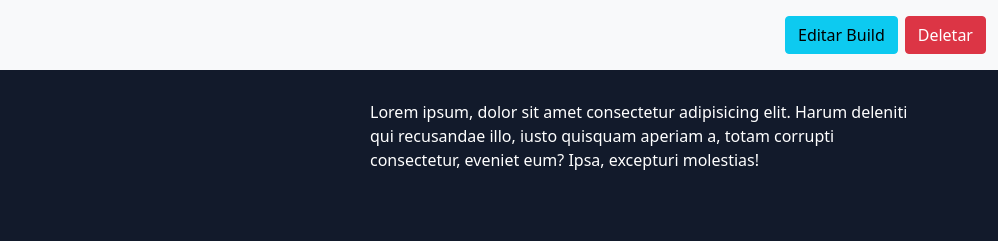
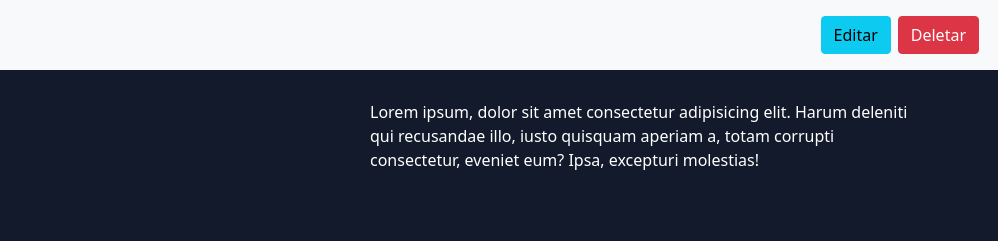
Before and after one commit to leonardo934/Build-do-lol.io, a plain HTML site: page build/index.html in a window 1280 px wide. Shown: the top 241 px of the page, 282-1280 px from the left. Drawn offline with nearby package versions, Linux system fonts and the light colour scheme.

Commit message:
atualização na parte de Ediçaõ e Deletar da build

```diff
--- a/build/index.html
+++ b/build/index.html
@@ -41,16 +41,15 @@
 
       </button>
       <ul class="dropdown-menu">
-        <li><a class="dropdown-item" href="#">Action</a></li>
-        <li><a class="dropdown-item" href="#">Another action</a></li>
-        <li><a class="dropdown-item" href="#">Something else here</a></li>
+        <li><a class="dropdown-item" href="#">Editar</a></li>
+        <li><a class="dropdown-item" href="#">Deletar</a></li>
       </ul>
     </div>
 
 
 
-      <div class="comp d-flex">
-        <button class="editar btn btn-info">Editar Build</button>
+      <div class="comp ">
+        <button class="editar btn btn-info">Editar</button>
         <button class="deletar btn btn-danger">Deletar</button>
         </div>
 
--- a/build/style.css
+++ b/build/style.css
@@ -87,7 +87,7 @@ body {
     margin-right: 7px;
 }
 
-.deltar{
+.deletar{
     margin-right: 7px;
 }
 
```
